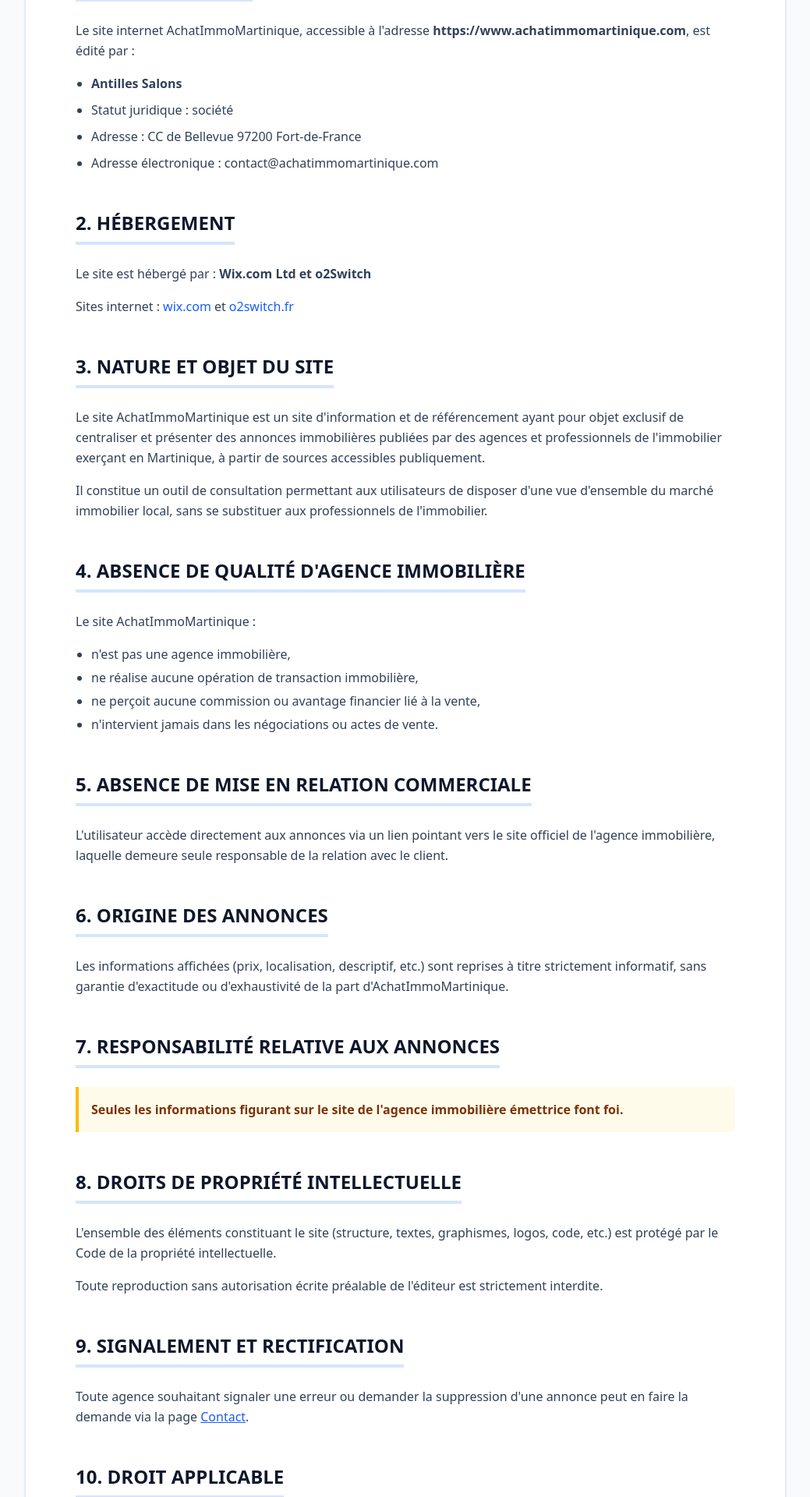
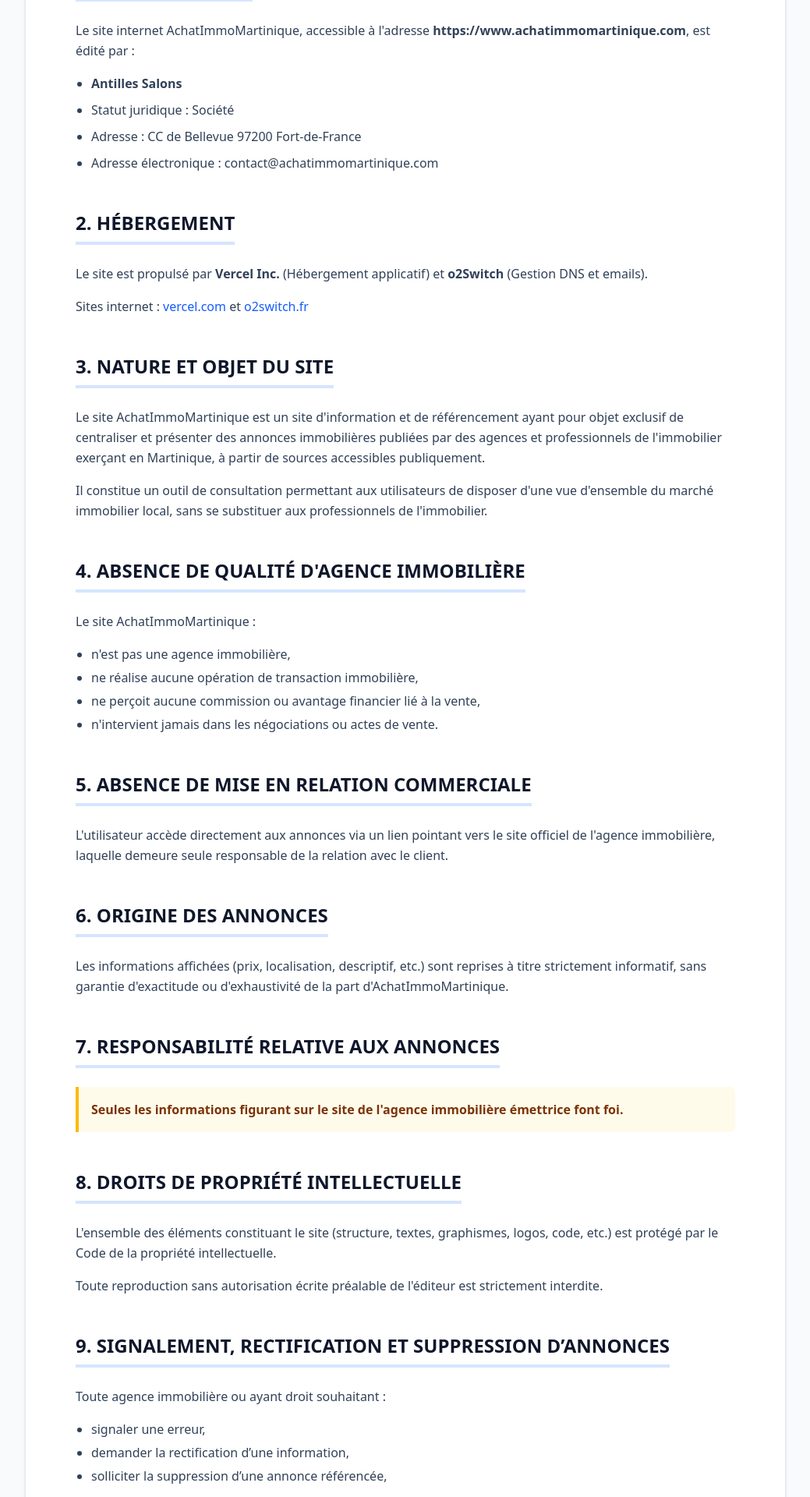
Before and after one commit to arnov8/achatimmomartinique, a Next.js app: page /mentions-legales in a window 1280 px wide. Shown: the part 700-2620 px from the top of the page at 78% size, without its empty margins (120-1159 px from the left). Built offline with nearby package versions, Linux system fonts and the light colour scheme.

Commit message:
Revise legal mentions and improve wording
Updated legal mentions for clarity and accuracy.

```diff
--- a/app/mentions-legales/page.tsx
+++ b/app/mentions-legales/page.tsx
@@ -6,7 +6,7 @@ import { useEffect, useState } from "react";
 export default function LegalPage() {
   const [animationData, setAnimationData] = useState(null);
 
-  // Chargement robuste de l'animation pour Turbopack
+  // Chargement de l'animation Lottie
   useEffect(() => {
     fetch("/animations/Legal.json")
       .then((res) => res.json())
@@ -41,16 +41,16 @@ export default function LegalPage() {
               <p>Le site internet AchatImmoMartinique, accessible à l'adresse <strong>https://www.achatimmomartinique.com</strong>, est édité par :</p>
               <ul className="list-disc pl-5 space-y-2">
                 <li><strong>Antilles Salons</strong></li>
-                <li>Statut juridique : société</li>
+                <li>Statut juridique : Société</li>
                 <li>Adresse : CC de Bellevue 97200 Fort-de-France</li>
                 <li>Adresse électronique : contact@achatimmomartinique.com</li>
               </ul>
             </Section>
 
             <Section title="2. HÉBERGEMENT">
-              <p>Le site est hébergé par : <strong>Wix.com Ltd et o2Switch</strong></p>
+              <p>Le site est propulsé par <strong>Vercel Inc.</strong> (Hébergement applicatif) et <strong>o2Switch</strong> (Gestion DNS et emails).</p>
               <p>Sites internet :
-                <a href="https://www.wix.com" target="_blank" rel="noopener noreferrer" className="ml-1 text-blue-600 hover:underline">wix.com</a> et
+                <a href="https://vercel.com" target="_blank" rel="noopener noreferrer" className="ml-1 text-blue-600 hover:underline">vercel.com</a> et
                 <a href="https://www.o2switch.fr" target="_blank" rel="noopener noreferrer" className="ml-1 text-blue-600 hover:underline">o2switch.fr</a>
               </p>
             </Section>
@@ -91,12 +91,29 @@ export default function LegalPage() {
               <p>Toute reproduction sans autorisation écrite préalable de l'éditeur est strictement interdite.</p>
             </Section>
 
-            <Section title="9. SIGNALEMENT ET RECTIFICATION">
-              <p>Toute agence souhaitant signaler une erreur ou demander la suppression d'une annonce peut en faire la demande via la page <a href="/contact" className="text-blue-600 underline">Contact</a>.</p>
+            <Section title="9. SIGNALEMENT, RECTIFICATION ET SUPPRESSION D’ANNONCES">
+              <p>Toute agence immobilière ou ayant droit souhaitant :</p>
+              <ul className="list-disc pl-5 space-y-1">
+                <li>signaler une erreur,</li>
+                <li>demander la rectification d’une information,</li>
+                <li>solliciter la suppression d’une annonce référencée,</li>
+              </ul>
+              <p>peut en faire la demande via la page <a href="/contact" className="text-blue-600 underline font-bold">Contact</a> du site.</p>
+              <p className="text-sm italic text-slate-500">Les demandes seront examinées dans les meilleurs délais, sans reconnaissance préalable de responsabilité.</p>
             </Section>
 
-            <Section title="10. DROIT APPLICABLE">
-              <p>Les présentes mentions légales sont régies par le droit français. En cas de litige, les tribunaux français seront seuls compétents.</p>
+            <Section title="10. DONNÉES PERSONNELLES">
+              <p>Les modalités de traitement des données personnelles sont détaillées dans la page <strong>Politique de confidentialité</strong>.</p>
+              <p>AchatImmoMartinique ne collecte que les données strictement nécessaires à son fonctionnement, notamment via le formulaire de contact, et ne procède à aucune cession de données à des tiers.</p>
+            </Section>
+
+            <Section title="11. DROIT APPLICABLE">
+              <p>Les présentes mentions légales sont régies par le <strong>droit français</strong>.</p>
+              <p>En cas de litige relatif à l’utilisation du site, et à défaut de résolution amiable, les tribunaux français seront seuls compétents.</p>
+            </Section>
+
+            <Section title="12. ACCEPTATION DES MENTIONS LÉGALES">
+              <p>L’accès et l’utilisation du site AchatImmoMartinique impliquent l’acceptation pleine et entière des présentes mentions légales par l’utilisateur.</p>
             </Section>
 
           </div>
```
